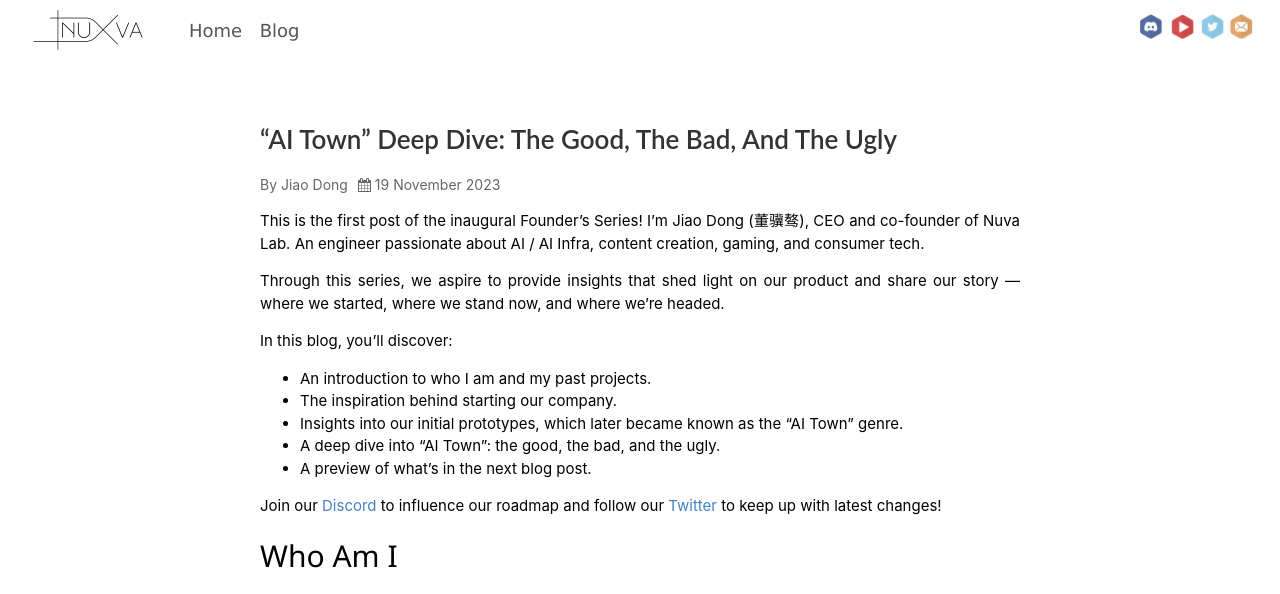
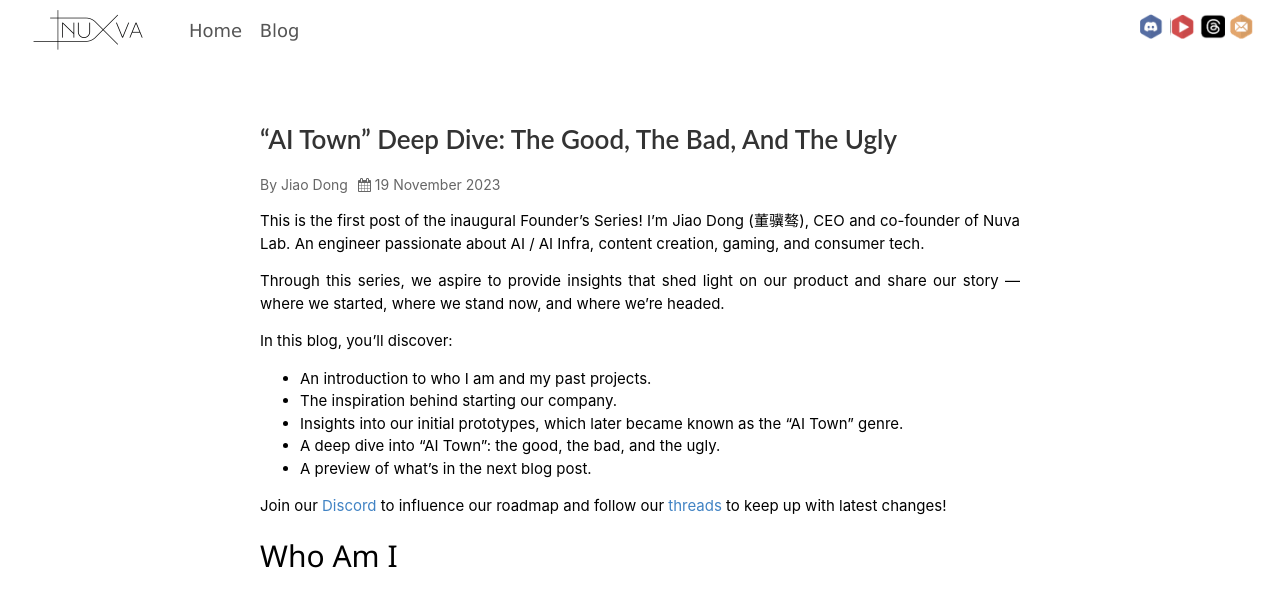
Before and after one commit to Nuva-Lab/Nuva-Lab.github.io, a Jekyll site: the page built from _posts/2023-11-20-journey.md, in a window 1280 px wide. Shown: the top 594 px of the page. Built offline with Jekyll 4.4.1, drawn with Linux system fonts in a browser that asks for light colours.

Commit message:
twitter to threads

```diff
--- a/_includes/navigation.html
+++ b/_includes/navigation.html
@@ -11,7 +11,7 @@
     <ul id="social-icons">
         <li><a class="discord" href="http://discord.gg/8hWJ6eaTkf" target="_blank"></a></li>
         <li><a class="youtube" href="https://www.youtube.com/@NuvaLab" target="_blank"></a></li>
-        <li><a class="twitter" href="https://www.twitter.com/nuvalab" target="_blank"></a></li>
+        <li><a class="threads" href="https://www.threads.net/@author_visualizer_nuvalab" target="_blank"></a></li>
         <li><a class="email" href="mailto:info@nuvalab.ai"></a></li>
     </ul>
 </div>
--- a/_posts/2023-11-20-journey.md
+++ b/_posts/2023-11-20-journey.md
@@ -19,7 +19,7 @@ In this blog, you'll discover:
 * A deep dive into “AI Town”: the good, the bad, and the ugly.
 * A preview of what’s in the next blog post.
 
-Join our [Discord](http://discord.gg/8hWJ6eaTkf) to influence our roadmap and follow our [Twitter](https://www.twitter.com/nuvalab) to keep up with latest changes!
+Join our [Discord](http://discord.gg/8hWJ6eaTkf) to influence our roadmap and follow our [threads](https://www.threads.net/@author_visualizer_nuvalab) to keep up with latest changes!
 
 <!--excerpt-->
 
@@ -143,4 +143,4 @@ I hope you've enjoyed reading up to this point. In our next blog post, we will d
 
 We are rolling out the next version of our product and are actively looking for beta users.
 
-Again, please join our [Discord](http://discord.gg/8hWJ6eaTkf) to influence our roadmap and follow our [Twitter](https://www.twitter.com/nuvalab) to keep up with latest changes!
+Again, please join our [Discord](http://discord.gg/8hWJ6eaTkf) to influence our roadmap and follow our [threads](https://www.threads.net/@author_visualizer_nuvalab) to keep up with latest changes!
--- a/assets/css/main.css
+++ b/assets/css/main.css
@@ -162,7 +162,7 @@ html {
     background-position: -75px 0;
 }
 
-#social-icons .twitter {
+#social-icons .threads {
     background-position: 0 0;
 }
 
@@ -367,7 +367,7 @@ html {
     background-position: -75px 0;
 }
 
-#social-icons .twitter {
+#social-icons .threads {
     background-position: 0 0;
 }
 
@@ -421,7 +421,7 @@ a.privacy-policy:hover {
     padding: 20px;
     /* Reduced padding for a cleaner look */
     background-color: #fff;
-    font-family: inter-var,-apple-system,BlinkMacSystemFont,"Segoe UI",Helvetica,"Apple Color Emoji",Arial,sans-serif,"Segoe UI Emoji","Segoe UI Symbol";
+    font-family: inter-var, -apple-system, BlinkMacSystemFont, "Segoe UI", Helvetica, "Apple Color Emoji", Arial, sans-serif, "Segoe UI Emoji", "Segoe UI Symbol";
     /* Notion-like font */
 }
 
--- a/privacy-policy.html
+++ b/privacy-policy.html
@@ -35,7 +35,8 @@
 
         Personal Information We Collect Through Our Social Media Pages. We have pages on social media sites like
         Instagram,
-        Facebook, Medium, Twitter, YouTube and LinkedIn (“Social Media Pages”). When you interact with our Social Media
+        Facebook, Medium, Twitter, Threads, YouTube and LinkedIn (“Social Media Pages”). When you interact with our
+        Social Media
         Pages,
         we will collect Personal Information that you elect to provide to us, such as your contact details (“Social
         Information”). In addition, the companies that host our Social Media Pages may provide us with aggregate
```
Also changed, not shown: _posts/2024-02-12-western.md (+1 -1 lines), assets/image/icons.png.
